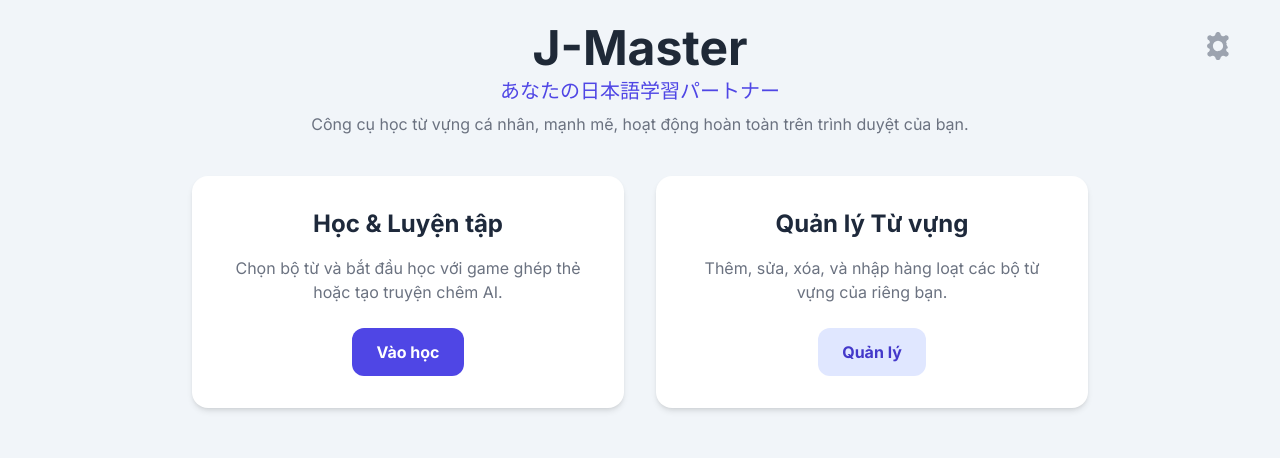
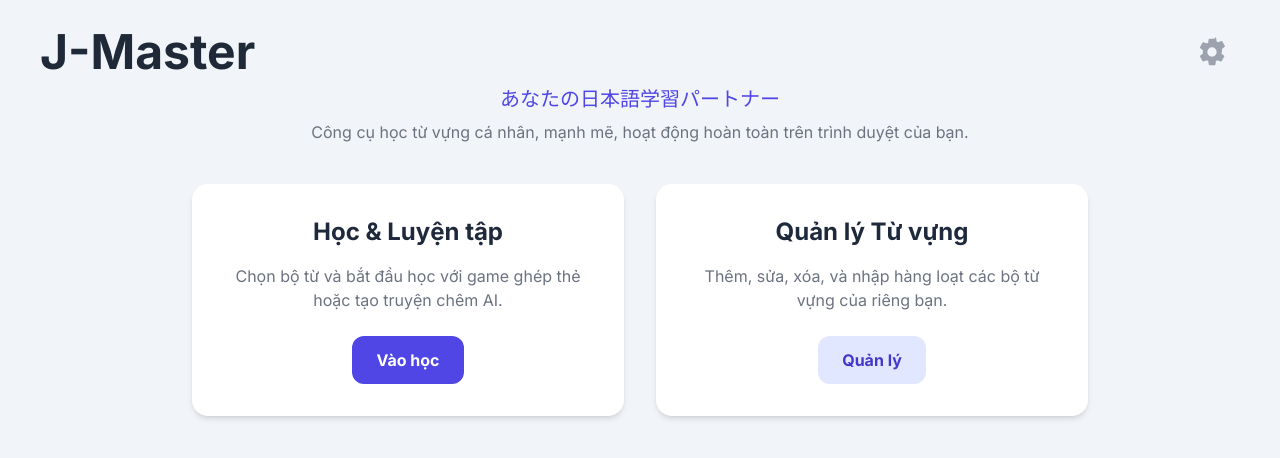
Before and after one commit to trongthai-23022/J-master, a plain HTML site: page index.html in a window 1280 px wide. Drawn offline with nearby package versions, Linux system fonts and the light colour scheme.

Commit message:
feat: update dashboard header layout and button design for improved usability

```diff
--- a/index.html
+++ b/index.html
@@ -96,10 +96,12 @@
         <!-- ===== Main Dashboard Screen ===== -->
         <div id="dashboard-screen" class="screen active">
             <header class="text-center mb-10">
-                <div class="flex justify-center items-center gap-4 relative">
+                <div class="flex justify-between items-center gap-4">
                     <h1 class="text-5xl font-bold text-gray-800">J-Master</h1>
-                    <button id="show-settings-modal-btn" class="absolute top-0 right-0 p-2 text-gray-400 hover:text-indigo-600 transition-colors" title="Cài đặt">
-                        <svg xmlns="http://www.w3.org/2000/svg" width="28" height="28" fill="currentColor" viewBox="0 0 16 16"><path d="M9.405 1.05c-.413-1.4-2.397-1.4-2.81 0l-.1.34a1.464 1.464 0 0 1-2.105.872l-.31-.17c-1.283-.698-2.686.705-1.987 1.987l.169.311a1.464 1.464 0 0 1 .872 2.105l-.34.1c-1.4.413-1.4 2.397 0 2.81l.34.1a1.464 1.464 0 0 1-.872 2.105l-.17.31c-.698 1.283.705 2.686 1.987 1.987l.311-.169a1.464 1.464 0 0 1 2.105.872l.1.34c.413 1.4 2.397 1.4 2.81 0l.1-.34a1.464 1.464 0 0 1 2.105-.872l.31.17c1.283.698 2.686-.705 1.987-1.987l-.169-.311a1.464 1.464 0 0 1-.872-2.105l.34-.1c1.4-.413-1.4-2.397 0-2.81l-.34-.1a1.464 1.464 0 0 1 .872-2.105l.17-.31c.698-1.283-.705-2.686-1.987-1.987l-.311.169a1.464 1.464 0 0 1-2.105-.872zM8 10.93a2.929 2.929 0 1 1 0-5.86 2.929 2.929 0 0 1 0 5.858z"/></svg>
+                    <button id="show-settings-modal-btn" class="p-2 text-gray-400 hover:text-indigo-600 transition-colors" title="Cài đặt">
+                        <span style="display:flex;align-items:center;justify-content:center;width:40px;height:40px;">
+                            <svg xmlns="http://www.w3.org/2000/svg" width="32" height="32" fill="currentColor" viewBox="0 0 24 24"><path d="M12 15.5A3.5 3.5 0 1 1 12 8.5a3.5 3.5 0 0 1 0 7zm7.43-3.25c.04-.41.07-.83.07-1.25s-.03-.84-.07-1.25l2.11-1.65a.5.5 0 0 0 .12-.64l-2-3.46a.5.5 0 0 0-.6-.22l-2.49 1a7.03 7.03 0 0 0-1.08-.63l-.38-2.65A.5.5 0 0 0 14 2h-4a.5.5 0 0 0-.5.42l-.38 2.65c-.38.17-.75.36-1.08.63l-2.49-1a.5.5 0 0 0-.6.22l-2 3.46a.5.5 0 0 0 .12.64l2.11 1.65c-.04.41-.07.83-.07 1.25s.03.84.07 1.25l-2.11 1.65a.5.5 0 0 0-.12.64l2 3.46c.14.24.44.32.68.22l2.49-1c.33.27.7.46 1.08.63l.38 2.65c.05.28.28.48.5.48h4c.28 0 .5-.2.5-.48l.38-2.65c.38-.17.75-.36 1.08-.63l2.49 1c.24.1.54.02.68-.22l2-3.46a.5.5 0 0 0-.12-.64l-2.11-1.65z"/></svg>
+                        </span>
                     </button>
                 </div>
                 <p class="jp-font text-xl text-indigo-600 mt-1">あなたの日本語学習パートナー</p>
```
